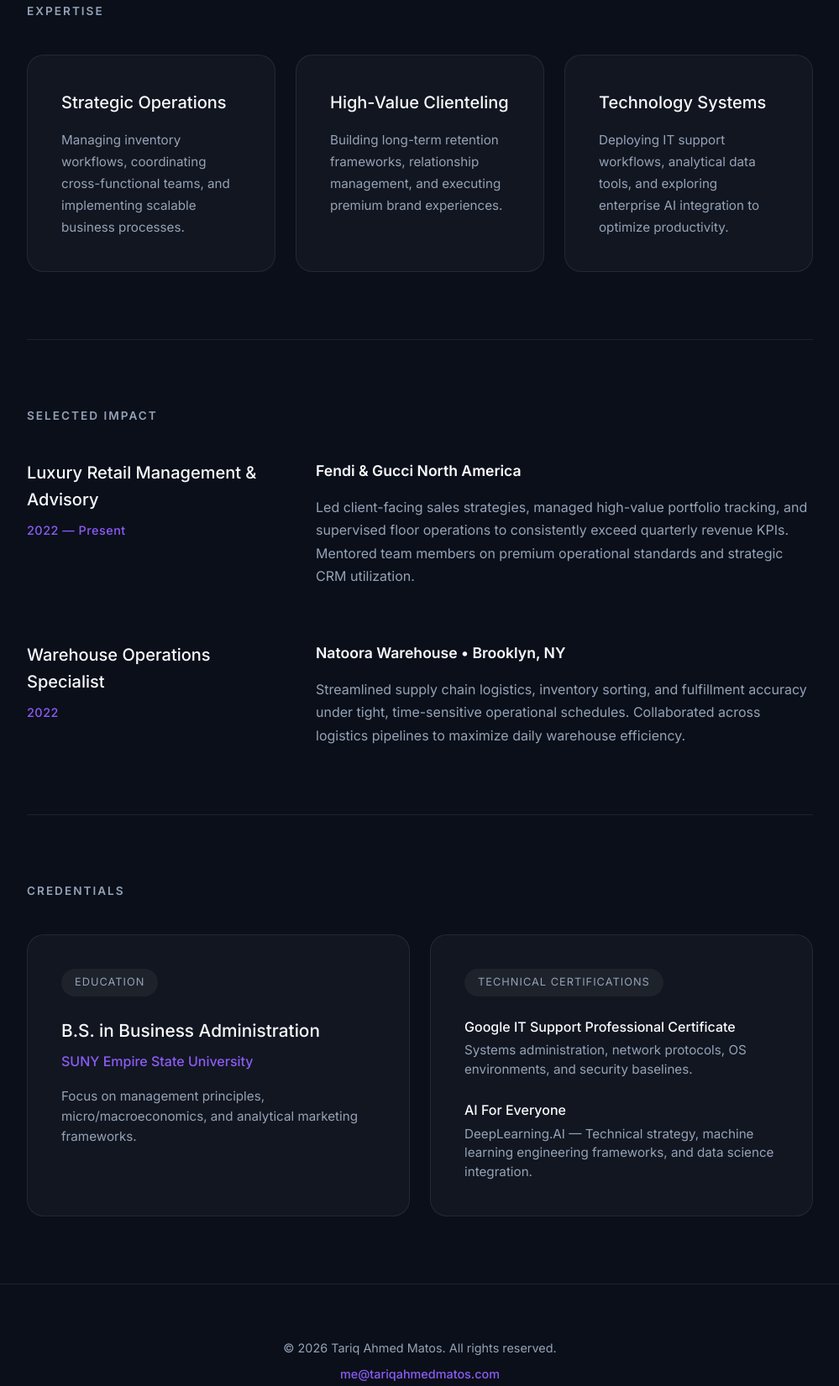
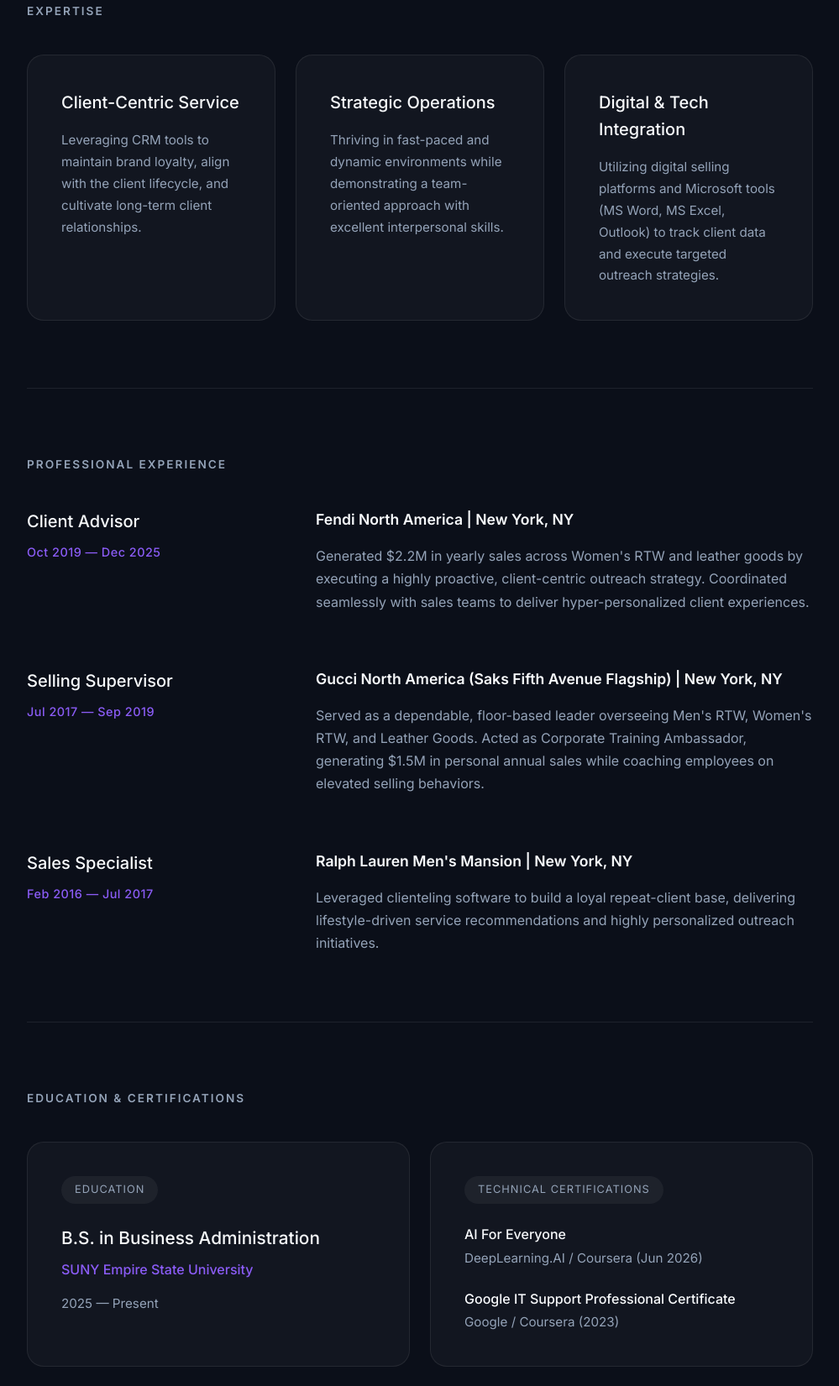
Before and after one commit to tahmed122491-eng/portfolio, a plain HTML site: page index.html in a window 1280 px wide. Shown: the part 755-2406 px from the top of the page at 84% size, without its empty margins (140-1139 px from the left). Drawn offline with Linux system fonts and the light colour scheme.

Commit message:
Update index.html

```diff
--- a/index.html
+++ b/index.html
@@ -20,7 +20,7 @@
                 <a href="#about">About</a>
                 <a href="#experience">Experience</a>
                 <a href="#credentials">Credentials</a>
-                <a href="mailto:me@tariqahmedmatos.com" class="btn-contact">Contact</a>
+                <a href="mailto:tahmed122491@gmail.com" class="btn-contact">Contact</a>
             </nav>
         </div>
     </header>
@@ -29,9 +29,9 @@
 
         <!-- Hero Section -->
         <section id="about" class="hero-section">
-            <h1 class="hero-title">Bridging business strategy, luxury clienteling, and technical execution.</h1>
+            <h1 class="hero-title">Client-centric and fashion-forward luxury retail professional.</h1>
             <p class="hero-subtitle">
-                An operations and management professional with a track record of driving revenue growth in fast-paced environments, optimizing client retention, and leveraging emerging technologies to streamline business systems.
+                Technologically savvy with a proven track record of elevating client retention, executing proactive outreach, and delivering an uncompromising standard of luxury service over nearly a decade in the industry.
             </p>
         </section>
 
@@ -42,16 +42,16 @@
             <div class="section-label">Expertise</div>
             <div class="skills-grid">
                 <div class="skill-card">
-                    <h3>Strategic Operations</h3>
-                    <p>Managing inventory workflows, coordinating cross-functional teams, and implementing scalable business processes.</p>
+                    <h3>Client-Centric Service</h3>
+                    <p>Leveraging CRM tools to maintain brand loyalty, align with the client lifecycle, and cultivate long-term client relationships.</p>
                 </div>
                 <div class="skill-card">
-                    <h3>High-Value Clienteling</h3>
-                    <p>Building long-term retention frameworks, relationship management, and executing premium brand experiences.</p>
+                    <h3>Strategic Operations</h3>
+                    <p>Thriving in fast-paced and dynamic environments while demonstrating a team-oriented approach with excellent interpersonal skills.</p>
                 </div>
                 <div class="skill-card">
-                    <h3>Technology Systems</h3>
-                    <p>Deploying IT support workflows, analytical data tools, and exploring enterprise AI integration to optimize productivity.</p>
+                    <h3>Digital & Tech Integration</h3>
+                    <p>Utilizing digital selling platforms and Microsoft tools (MS Word, MS Excel, Outlook) to track client data and execute targeted outreach strategies.</p>
                 </div>
             </div>
         </section>
@@ -60,28 +60,39 @@
 
         <!-- Professional Experience Section -->
         <section id="experience" class="timeline-section">
-            <div class="section-label">Selected Impact</div>
+            <div class="section-label">Professional Experience</div>
             <div class="timeline-container">
 
                 <div class="timeline-item">
                     <div class="time-meta">
-                        <h4>Luxury Retail Management & Advisory</h4>
-                        <span class="date-range">2022 — Present</span>
+                        <h4>Client Advisor</h4>
+                        <span class="date-range">Oct 2019 — Dec 2025</span>
                     </div>
                     <div class="time-content">
-                        <p class="role-location">Fendi & Gucci North America</p>
-                        <p>Led client-facing sales strategies, managed high-value portfolio tracking, and supervised floor operations to consistently exceed quarterly revenue KPIs. Mentored team members on premium operational standards and strategic CRM utilization.</p>
+                        <p class="role-location">Fendi North America | New York, NY</p>
+                        <p>Generated $2.2M in yearly sales across Women's RTW and leather goods by executing a highly proactive, client-centric outreach strategy. Coordinated seamlessly with sales teams to deliver hyper-personalized client experiences.</p>
                     </div>
                 </div>
 
                 <div class="timeline-item">
                     <div class="time-meta">
-                        <h4>Warehouse Operations Specialist</h4>
-                        <span class="date-range">2022</span>
+                        <h4>Selling Supervisor</h4>
+                        <span class="date-range">Jul 2017 — Sep 2019</span>
                     </div>
                     <div class="time-content">
-                        <p class="role-location">Natoora Warehouse • Brooklyn, NY</p>
-                        <p>Streamlined supply chain logistics, inventory sorting, and fulfillment accuracy under tight, time-sensitive operational schedules. Collaborated across logistics pipelines to maximize daily warehouse efficiency.</p>
+                        <p class="role-location">Gucci North America (Saks Fifth Avenue Flagship) | New York, NY</p>
+                        <p>Served as a dependable, floor-based leader overseeing Men's RTW, Women's RTW, and Leather Goods. Acted as Corporate Training Ambassador, generating $1.5M in personal annual sales while coaching employees on elevated selling behaviors.</p>
+                    </div>
+                </div>
+
+                <div class="timeline-item">
+                    <div class="time-meta">
+                        <h4>Sales Specialist</h4>
+                        <span class="date-range">Feb 2016 — Jul 2017</span>
+                    </div>
+                    <div class="time-content">
+                        <p class="role-location">Ralph Lauren Men's Mansion | New York, NY</p>
+                        <p>Leveraged clienteling software to build a loyal repeat-client base, delivering lifestyle-driven service recommendations and highly personalized outreach initiatives.</p>
                     </div>
                 </div>
 
@@ -92,24 +103,24 @@
 
         <!-- Education & Certifications Section -->
         <section id="credentials" class="grid-section">
-            <div class="section-label">Credentials</div>
+            <div class="section-label">Education & Certifications</div>
             <div class="credentials-container">
                 <div class="cred-block">
                     <span class="cred-type">Education</span>
                     <h3>B.S. in Business Administration</h3>
                     <p class="institution">SUNY Empire State University</p>
-                    <p class="academic-meta">Focus on management principles, micro/macroeconomics, and analytical marketing frameworks.</p>
+                    <p class="academic-meta">2025 — Present</p>
                 </div>
                 <div class="cred-block">
                     <span class="cred-type">Technical Certifications</span>
                     <ul class="cert-list">
                         <li>
-                            <strong>Google IT Support Professional Certificate</strong>
-                            <span>Systems administration, network protocols, OS environments, and security baselines.</span>
+                            <strong>AI For Everyone</strong>
+                            <span>DeepLearning.AI / Coursera (Jun 2026)</span>
                         </li>
                         <li>
-                            <strong>AI For Everyone</strong>
-                            <span>DeepLearning.AI — Technical strategy, machine learning engineering frameworks, and data science integration.</span>
+                            <strong>Google IT Support Professional Certificate</strong>
+                            <span>Google / Coursera (2023)</span>
                         </li>
                     </ul>
                 </div>
@@ -121,7 +132,7 @@
     <!-- Footer -->
     <footer class="site-footer">
         <p>&copy; 2026 Tariq Ahmed Matos. All rights reserved.</p>
-        <p><a href="mailto:me@tariqahmedmatos.com" class="footer-email">me@tariqahmedmatos.com</a></p>
+        <p><a href="mailto:tahmed122491@gmail.com" class="footer-email">tahmed122491@gmail.com</a></p>
     </footer>
 
 </body>
```
